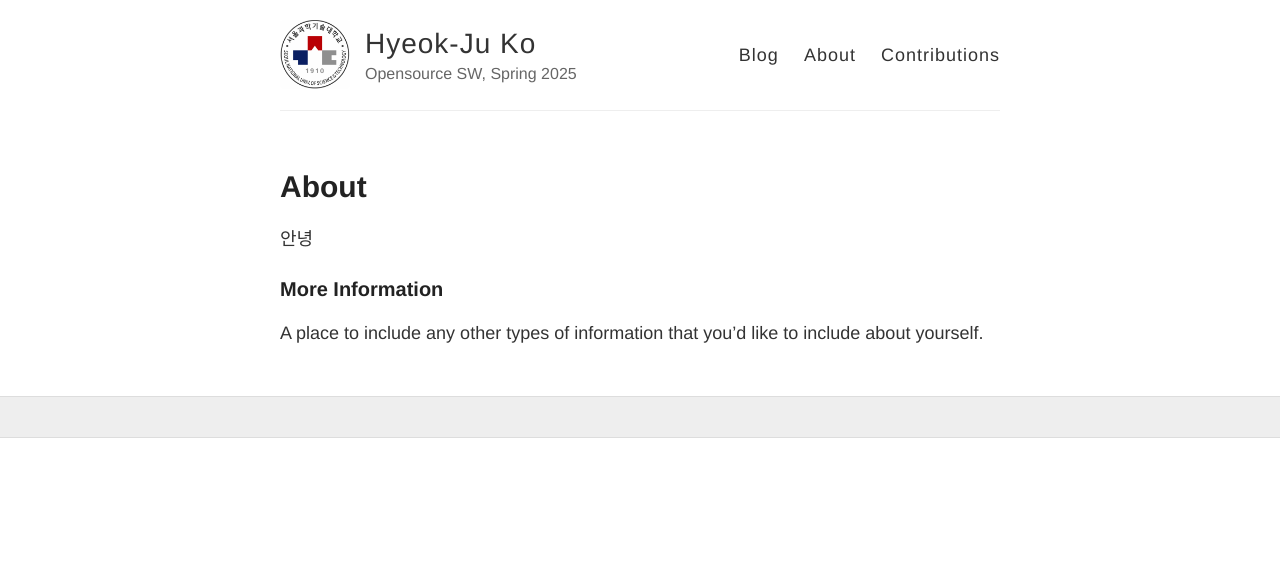
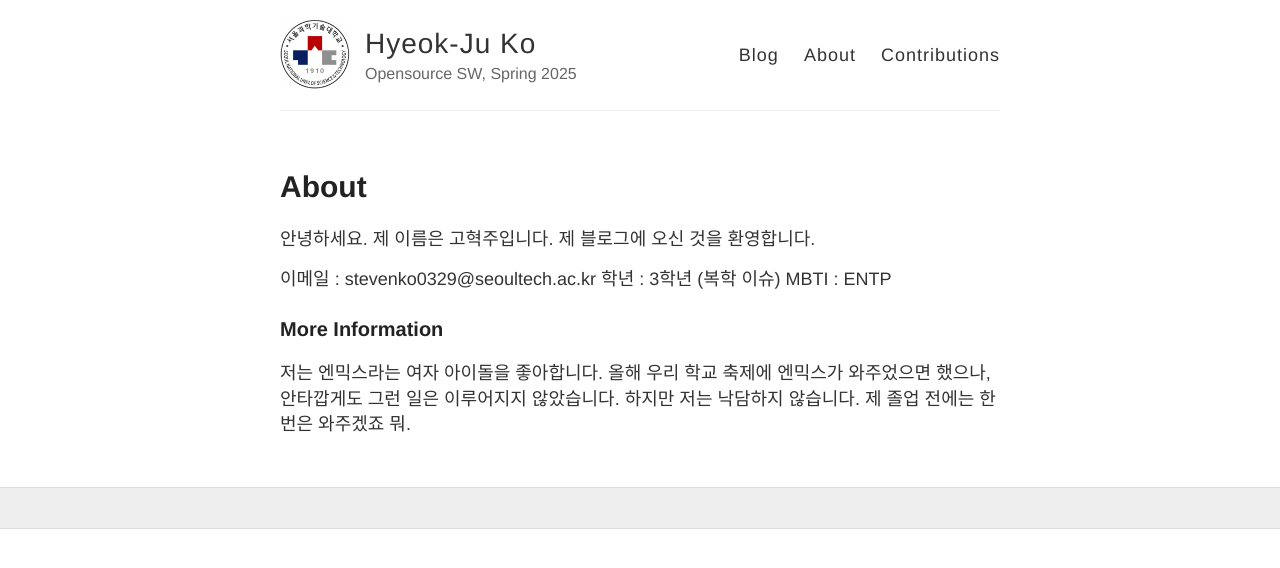
Before and after one commit to IISE-OSS25/BapBurger-blog, a Jekyll site: the page built from about.md, in a window 1280 px wide. Shown: the top 568 px of the page. Built offline with Jekyll 4.4.1, drawn with Linux system fonts in a browser that asks for light colours.

Commit message:
about add

```diff
--- a/about.md
+++ b/about.md
@@ -4,8 +4,17 @@ title: About
 permalink: /about/
 ---
 
-안녕
+안녕하세요. 제 이름은 고혁주입니다.
+제 블로그에 오신 것을 환영합니다.
+
+이메일 : stevenko0329@seoultech.ac.kr
+학년 : 3학년 (복학 이슈)
+MBTI : ENTP
 
 ### More Information
 
-A place to include any other types of information that you'd like to include about yourself.
+저는 엔믹스라는 여자 아이돌을 좋아합니다.
+올해 우리 학교 축제에 엔믹스가 와주었으면 했으나,
+안타깝게도 그런 일은 이루어지지 않았습니다.
+하지만 저는 낙담하지 않습니다.
+제 졸업 전에는 한 번은 와주겠죠 뭐.
```
